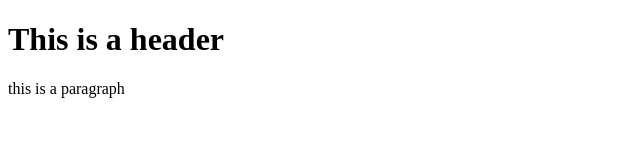
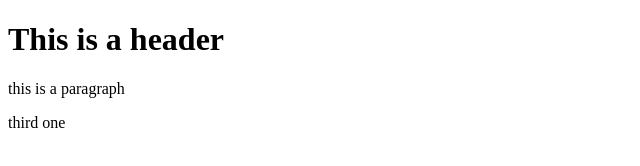
Before and after one commit to helloNikoNiko/git-test, a plain HTML site: page index.html in a window 1280 px wide. Shown: the full height of the page, 0-640 px from the left. Drawn offline with Linux system fonts and the light colour scheme.

Commit message:
Third commit

```diff
--- a/index.html
+++ b/index.html
@@ -3,6 +3,7 @@
     <body>
     <h1>This is a header</h1>
     <p>this is a paragraph</p>
+    <p>third one</p>
 
 
 
```
